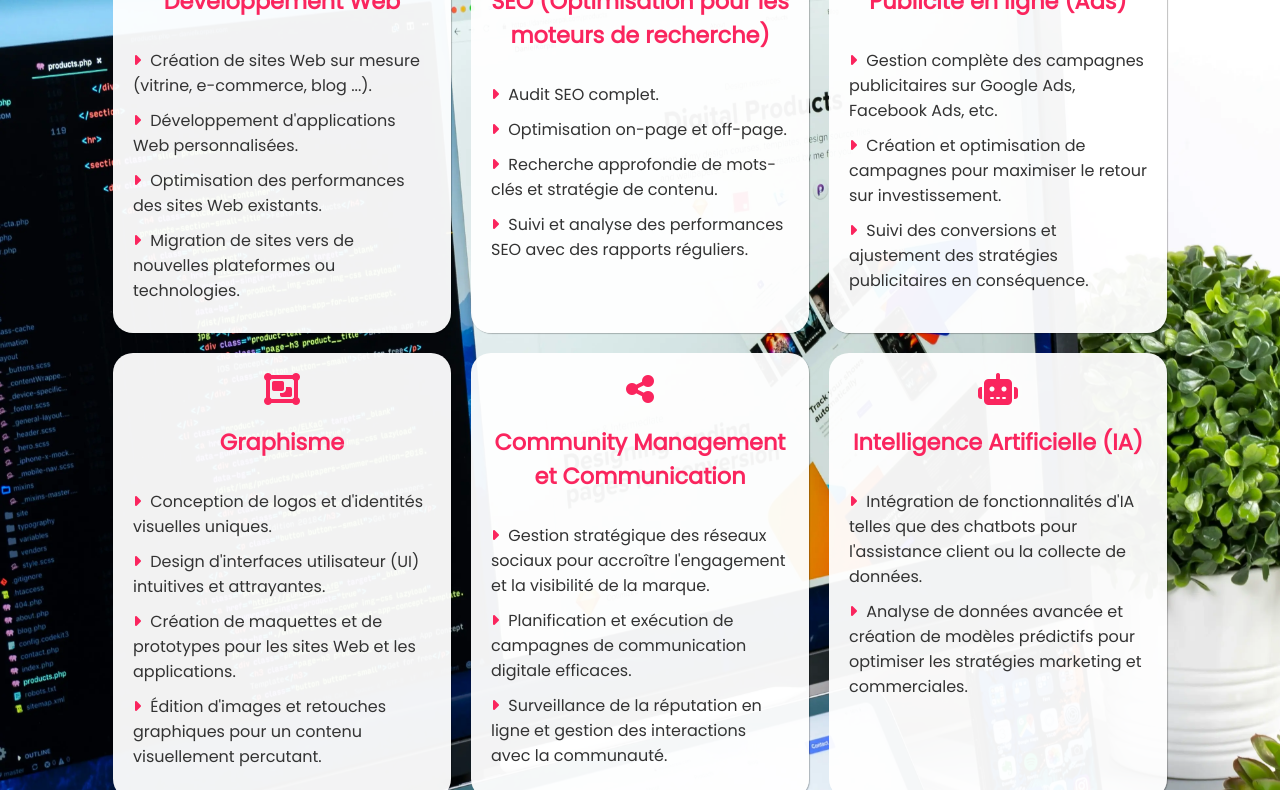
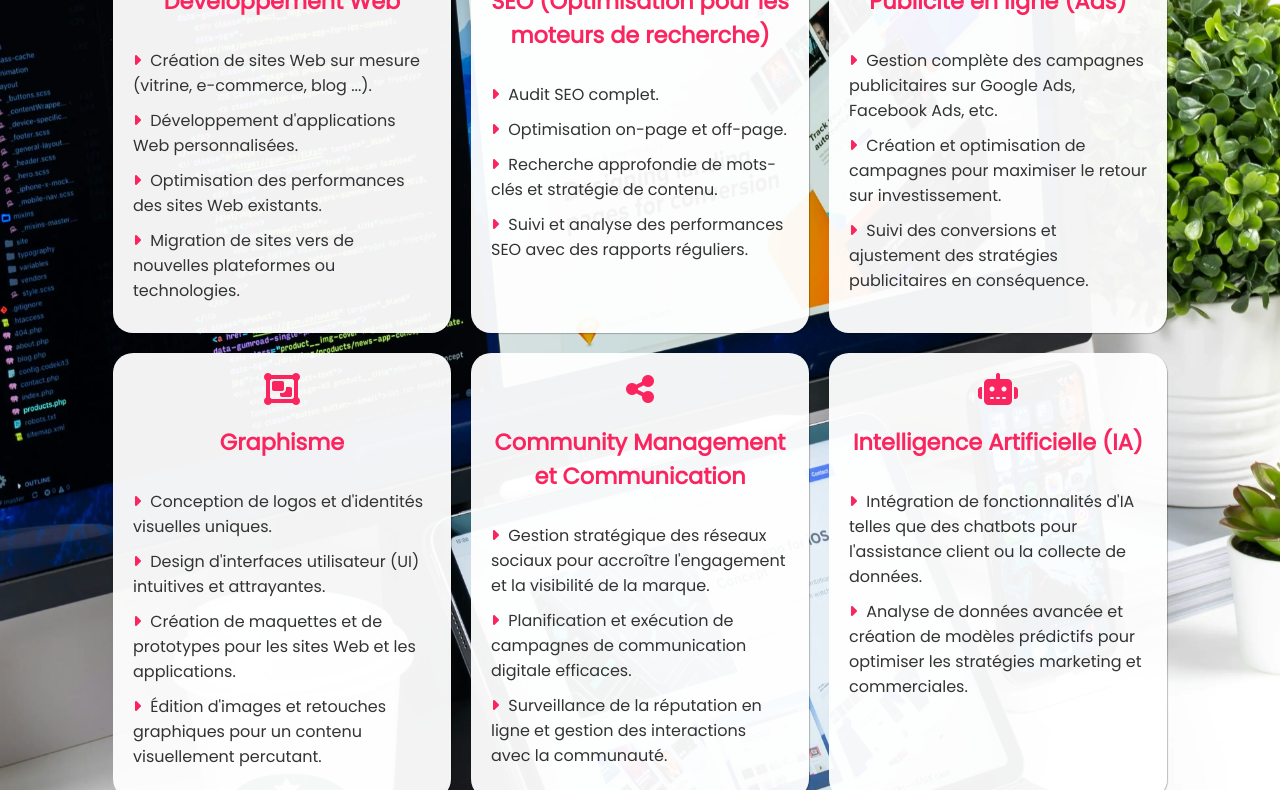
Before and after one commit to PriscillaDigiTech/Priscilla-DigiTechV2, a plain HTML site: page index.html in a window 1280 px wide. Shown: the part 1494-2284 px from the top of the page. Drawn offline with Linux system fonts and the light colour scheme.

Commit message:
26/02/24 V2

```diff
--- a/assets/styles/layout/_header.scss
+++ b/assets/styles/layout/_header.scss
@@ -5,6 +5,7 @@ header {
   @media screen and (max-width: 1296px) {
     background: url(../img/bg-header.webp) center/cover;
   }
+
   nav {
     width: 85%;
     margin: 50px auto;
--- a/assets/styles/pages/_accueil.scss
+++ b/assets/styles/pages/_accueil.scss
@@ -42,6 +42,10 @@
 .services {
   background: url(../img/bg3.webp) fixed center/cover;
   width: 100%;
+
+  @media screen and (max-width: 1296px) {
+    background: url(../img/bg3.webp) center/cover;
+  }
 
   h2 {
     color: $white1;
```
Also changed, not shown: assets/styles/index.css, 1 other file.
